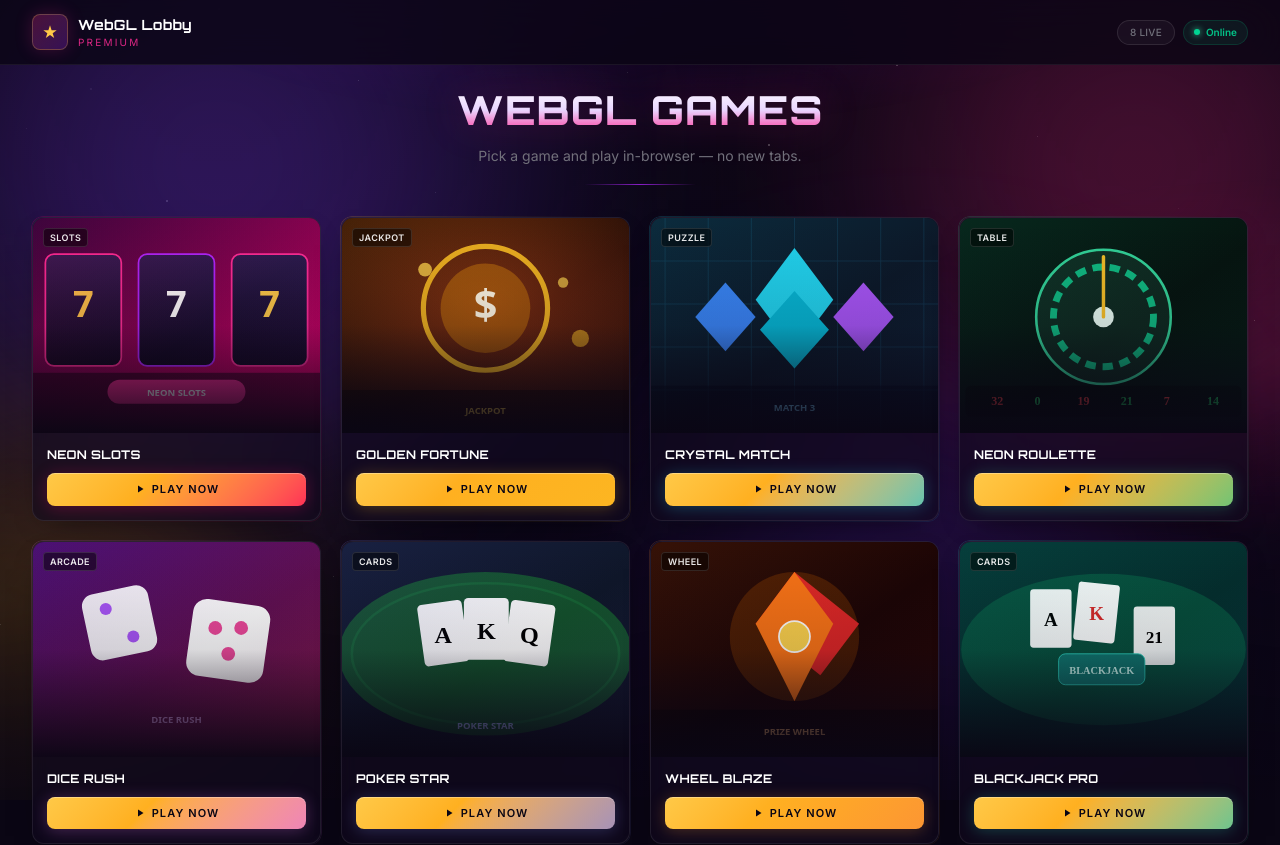
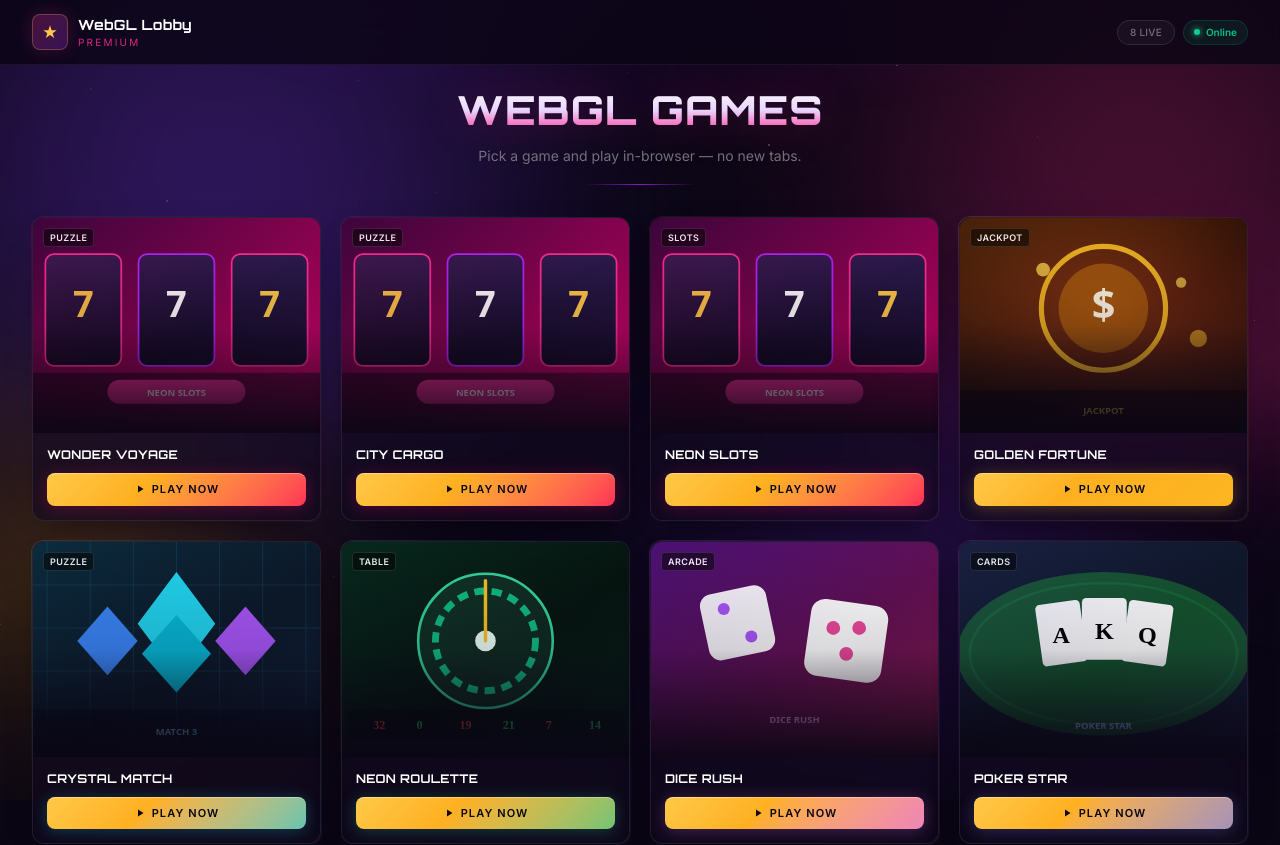
Before and after one commit to nextgen0090/GamesDashboard, a React (Vite) app: page / in a window 1280 px wide. Shown: the top 845 px of the page. Built offline with nearby package versions, Linux system fonts and the light colour scheme.

Commit message:
games urls

```diff
--- a/src/data/games.ts
+++ b/src/data/games.ts
@@ -5,6 +5,28 @@ import type { Game } from '../types/game'
  * Images live in `/public/games/` — swap files or paths as needed.
  */
 export const games: Game[] = [
+    {
+        id: 'wonder-voyage',
+        name: 'Wonder Voyage',
+        tagline: 'Test your memory',
+        url: 'https://shaffan-nextgen.github.io/WonderVoyage-Build/',
+        image: '/games/neon-slots.svg',
+        gradientFrom: '#ff006e',
+        gradientTo: '#8338ec',
+        glow: '#ff006e',
+        category: 'Puzzle',
+    },
+    {
+        id: 'city-cargo',
+        name: 'City Cargo',
+        tagline: 'Balance the cargo',
+        url: 'https://shaffan-nextgen.github.io/CargoLiftPuzzle2D-Build/',
+        image: '/games/neon-slots.svg',
+        gradientFrom: '#ff006e',
+        gradientTo: '#8338ec',
+        glow: '#ff006e',
+        category: 'Puzzle',
+    },
     {
         id: 'neon-slots',
         name: 'Neon Slots',
```
Lines whose indentation alone changed are shown as unchanged.
